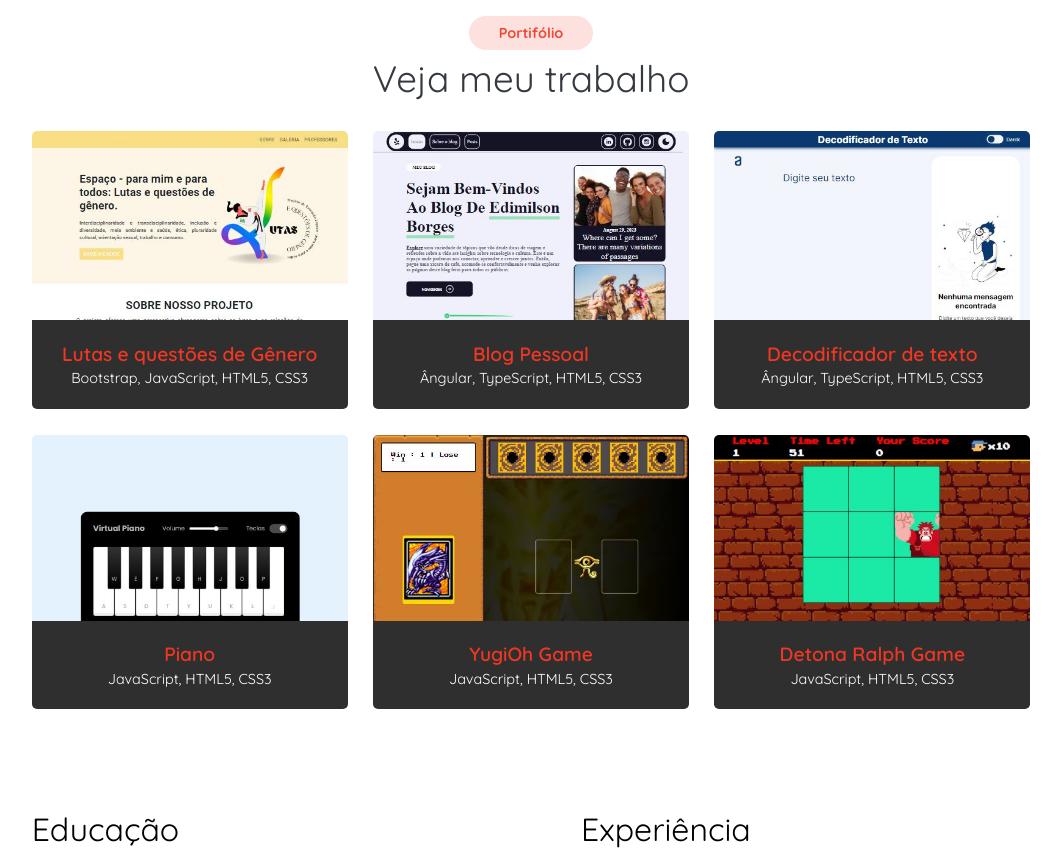
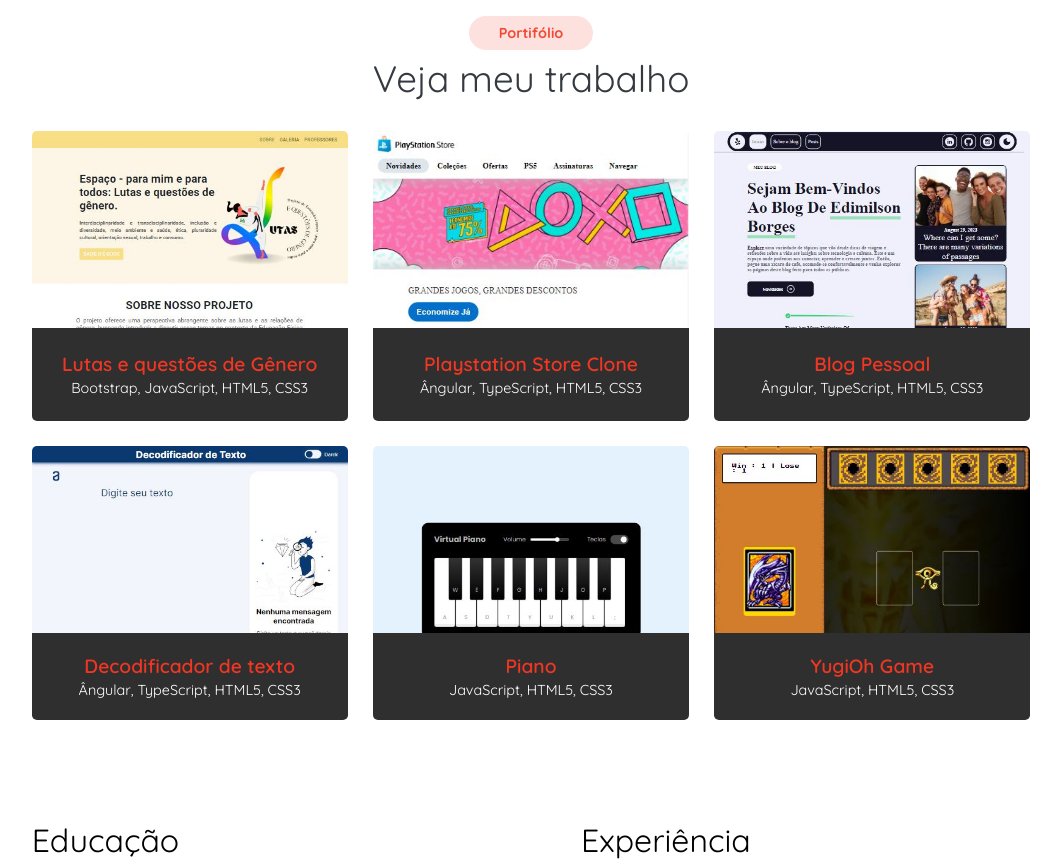
Before and after one commit to EdimilsonBorges/my-portfolio, an Angular app: page / in a window 1280 px wide. Shown: the part 1220-2087 px from the top of the page, without its empty margins (109-1170 px from the left). Built offline with nearby package versions, Linux system fonts and the light colour scheme.

Commit message:
feat: adicionado playstation store clone

```diff
--- a/src/app/portifolio/portifolio.component.html
+++ b/src/app/portifolio/portifolio.component.html
@@ -5,6 +5,10 @@
         <a href="https://lutas-e-questoes-de-genero.netlify.app/"  target="_blank">
             <app-item-portifolio imagem="../../../assets/work-6.jpg" titulo="Lutas e questões de Gênero"
                 descricao="Bootstrap, JavaScript, HTML5, CSS3"></app-item-portifolio>
+        </a>
+        <a href="https://playstation-store-clone.netlify.app/" target="_blank">
+            <app-item-portifolio imagem="../../../assets/work-7.jpg" titulo="Playstation Store Clone"
+                descricao="Ângular, TypeScript, HTML5, CSS3"></app-item-portifolio>
         </a>
         <a href="https://blog-desafio-dio.netlify.app/" target="_blank">
             <app-item-portifolio imagem="../../../assets/work-1.jpg" titulo="Blog Pessoal"
@@ -22,10 +26,6 @@
             <app-item-portifolio imagem="../../../assets/work-4.jpg" titulo="YugiOh Game"
                 descricao="JavaScript, HTML5, CSS3"></app-item-portifolio>
         </a>
-        <a href="https://edimilsonborges.github.io/detona-ralph-js/"  target="_blank">
-            <app-item-portifolio imagem="../../../assets/work-5.jpg" titulo="Detona Ralph Game"
-                descricao="JavaScript, HTML5, CSS3"></app-item-portifolio>
-        </a>
     </div>
     <!-- <a class="btn__ver-todos" href="#" type="button">Ver todos</a> -->
 </section>
```
Also changed, not shown: src/assets/work-7.jpg (added).
